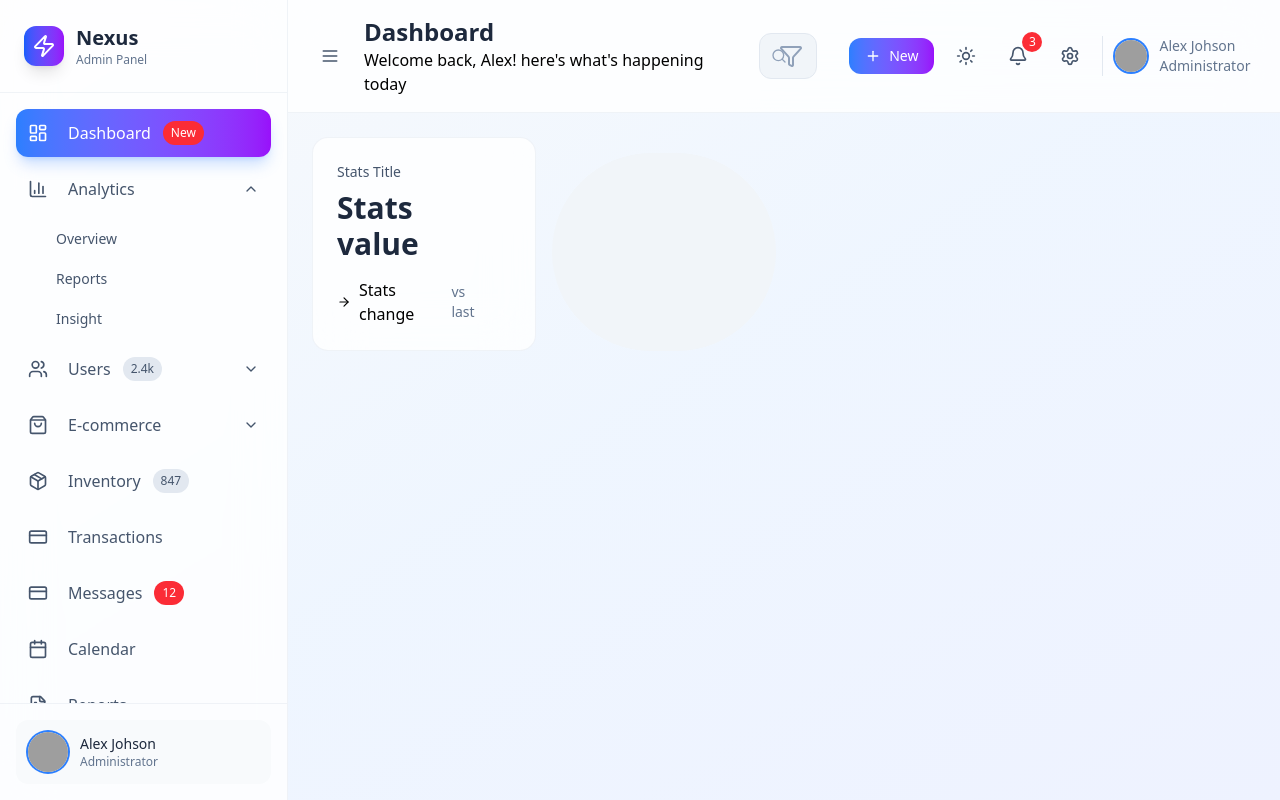
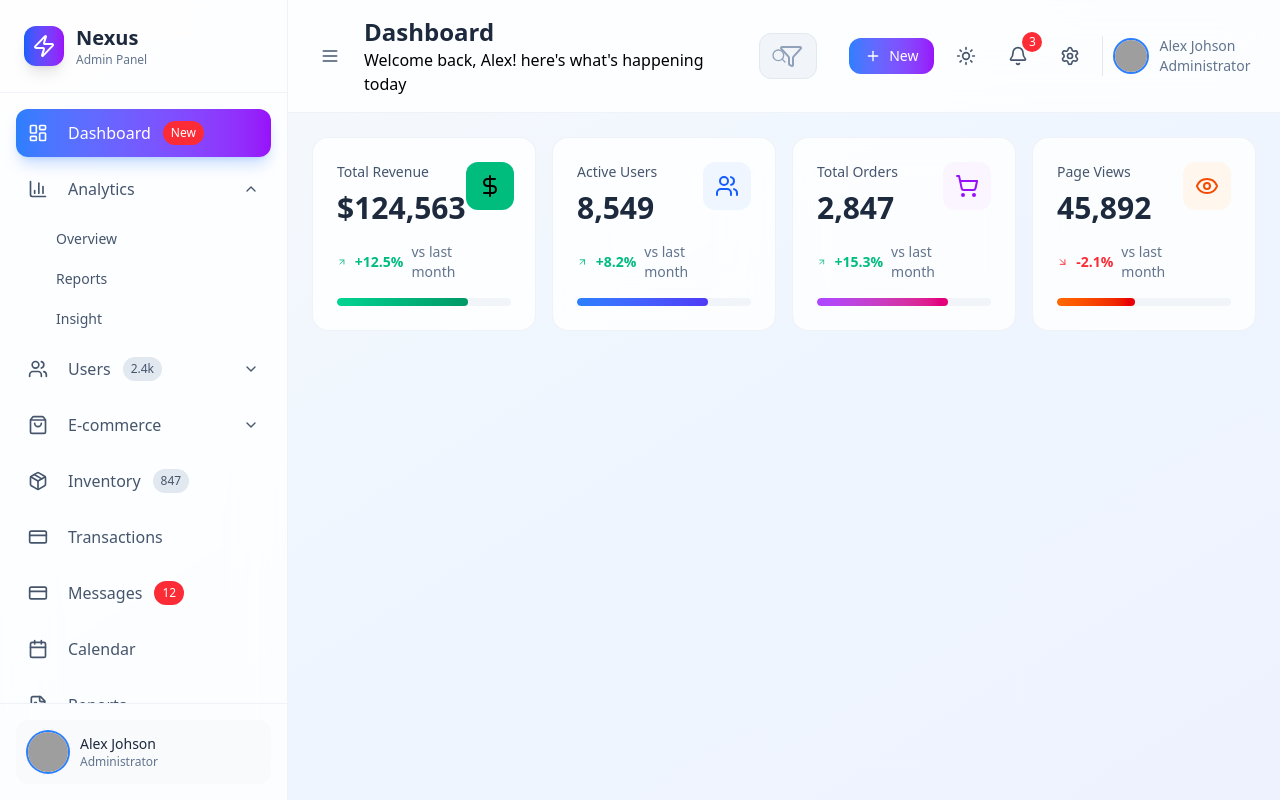
Before and after one commit to abubakar83/admin-dashboard-with-React-JS-and-Tailwind-CSS, a React (Vite) app in the folder vite-project/: page / in a window 1280 px wide. Built offline with nearby package versions, Linux system fonts and the light colour scheme; grey boxes are pictures that could not be loaded.

Commit message:
disply data of stats with map method

```diff
--- a/vite-project/src/Dashboard/StatsGrid.jsx
+++ b/vite-project/src/Dashboard/StatsGrid.jsx
@@ -1,4 +1,4 @@
-import { ArrowRight, DollarSign, Eye, ShoppingCart, Users } from "lucide-react";
+import { ArrowDownRight, ArrowUpRight, DollarSign, Eye, ShoppingCart, Users } from "lucide-react";
 
 const stats = [
   {
@@ -7,8 +7,8 @@ const stats = [
     change: "+12.5%",
     trend: "up",
     icon: DollarSign,
-    color: "from-emerald-500 to-teal-600",
-    bgColor: "bg-emerald-600 dark:test-emerald-400",
+    color: "from-emerald-400 to-emerald-600",
+    bgColor: "bg-emerald-500 dark:text-emerald-400",
   },
   {
     title: "Active Users",
@@ -18,7 +18,7 @@ const stats = [
     icon: Users,
     color: "from-blue-500 to-indigo-600",
     bgColor: "bg-blue-50 dark:bg-blue-900/20",
-    textColor: "text-blue-600 dark-text-blue-400",
+    textColor: "text-blue-600 dark:text-blue-400",
   },
   {
     title: "Total Orders",
@@ -28,7 +28,7 @@ const stats = [
     icon: ShoppingCart,
     color: "from-purple-500 to-pink-600",
     bgColor: "bg-purple-50 dark:bg-purple-900/20",
-    textColor: "text-purple-600 dark-text-purple-400",
+    textColor: "text-purple-600 dark:text-purple-400",
   },
   {
     title: "Page Views",
@@ -38,41 +38,45 @@ const stats = [
     icon: Eye,
     color: "from-orange-500 to-red-600",
     bgColor: "bg-orange-50 dark:bg-orange-900/20",
-    textColor: "text-orange-600 dark-text-orange-400",
+    textColor: "text-orange-600 dark:text-orange-400",
   },
 ];
 
 const StatsGrid = () => {
   return (
     <div className="grid grid-cols-1 md:grid-cols-2 xl:grid-cols-4 gap-4">
-      <div className="bg-white/80 dark:bg-slate-900/80 backdrop-blur-xl rounded-2xl p-6 border border-slate-200/50 dark:border-slate-700/50 hover:shadow-xl hover:shadow-slate-200/20 dark:hover:shadow-slate-900/20 transition-all duration-300 group ">
+      {stats.map((stats, index) => {
+       return <div className="bg-white/80 dark:bg-slate-900/80 backdrop-blur-xl rounded-2xl p-6 border border-slate-200/50 dark:border-slate-700/50 hover:shadow-xl hover:shadow-slate-200/20 dark:hover:shadow-slate-900/20 transition-all duration-300 group " key={index}>
         <div className="flex items-start justify-between">
           <div className="flex-1">
             <p className="text-sm font-medium text-slate-600 dark:text-slate-400 mb-2">
-              Stats Title
+              {stats.title}
             </p>
             <p className="text-3xl font-bold text-slate-800 dark:text-white mb-4">
-              Stats value
+              {stats.value}
             </p>
             <div className="flex items-center space-x-2">
-              <ArrowRight className="w-4 h-4" />
-              <span>Stats change</span>
+              {stats.trend === "up" ? (<ArrowUpRight className="w-4 h-4 text-emerald-500" />) : (<ArrowDownRight className="w-4 h-4 text-red-500" />) }
+              <span className={`text-sm font-semibold ${stats.trend === "up" ? "text-emerald-500" : "text-red-500"}`}>{stats.change}</span>
               <span className="text-sm text-slate-500 dark:text-slate-400">
-                vs last
+                vs last month
               </span>
             </div>
           </div>
           <div
-            className={`p-3 rounded-xl group-hover:scale-110 transition-all duration-all`}
+            className={`p-3 rounded-xl ${stats.bgColor} group-hover:scale-110 transition-all duration-300`}
+          >
+            {<stats.icon className={`w-6 h-6 ${stats.textColor}`}/>}
+          </div>
+        </div>
+        {/* Progressbar */}
+        <div className="mt-4 h-2 bg-slate-100 dark:bg-slate-800 rounded-full overflow-hidden">
+          <div
+            className={`h-full bg-gradient-to-r ${stats.color} rounded-full transition-all duration-500`} style={{width: stats.trend === "up" ? '75%' : "45%"}}
           ></div>
         </div>
       </div>
-      {/* Progressbar */}
-      <div className="mt-4 h2 bg-slate-100 dark:bg-slate-800 rounded-full overflow-hidden">
-        <div
-          className={`w-full bg-gradient-to-r rounded-full transition-all duration-100`}
-        ></div>
-      </div>
+      })}
     </div>
   );
 };
```
